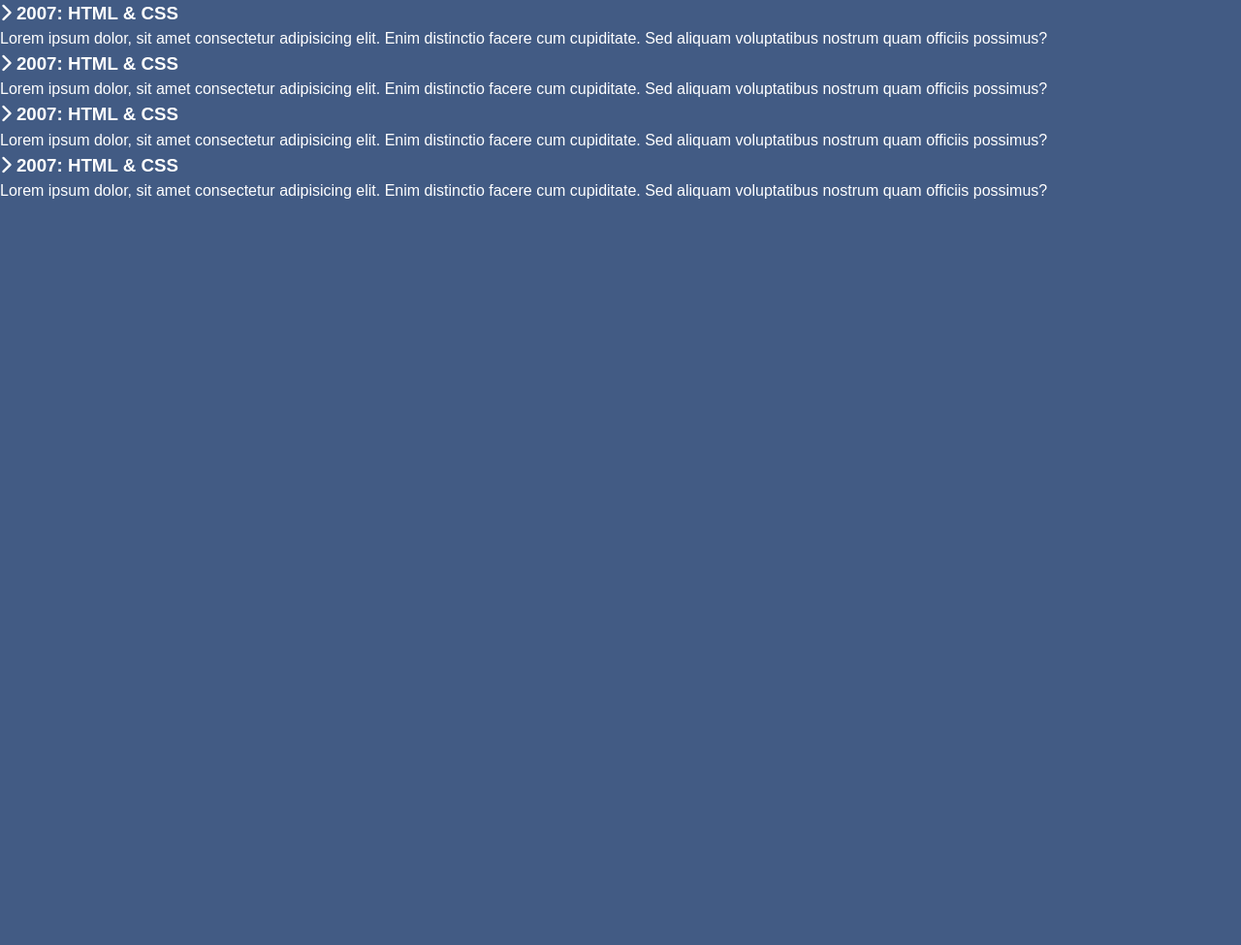
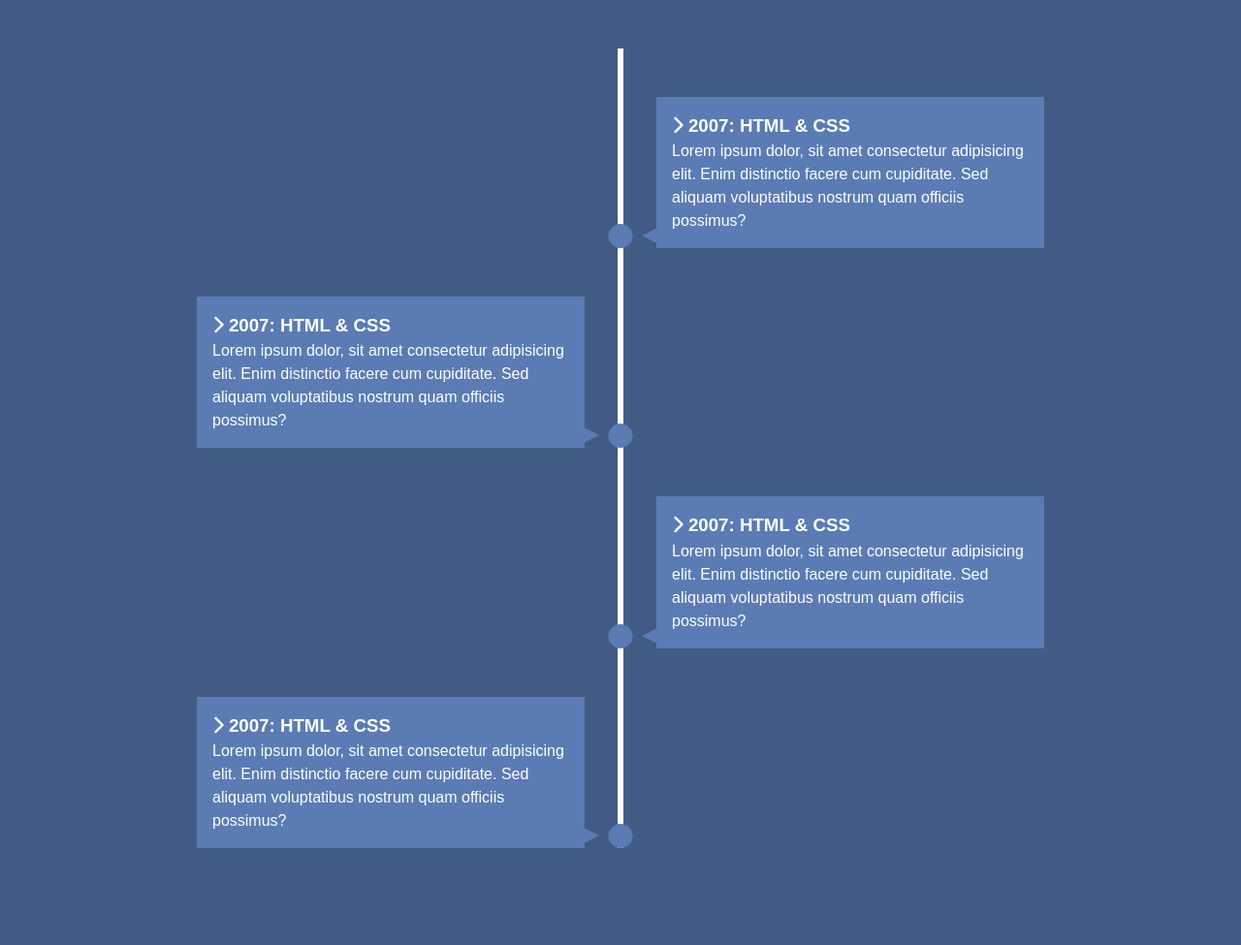
Before and after one commit to winadiw/modern-html-css-course, a PHP site: page / in a window 1280 px wide. Shown: the part 211-1186 px from the top of the page at 97% size. Before the commit the page ends 416 px from the top, so only its background shows below. Run offline with PHP 8.4, Linux system fonts and the light colour scheme; some libraries are stand-ins or nearby versions.

Commit message:
#85 - boxes and arrows

```diff
--- a/knowledge_resume/style.css
+++ b/knowledge_resume/style.css
@@ -32,3 +32,75 @@ body {
 h1 {
   font-size: 2.3rem;
 }
+
+#timeline ul {
+  background: var(--primary-color);
+  padding: 50px 0;
+}
+
+/* Create Line */
+#timeline ul li {
+  list-style: none;
+  position: relative;
+  width: 6px;
+  margin: 0 auto;
+  padding-top: 50px;
+  background: #fff;
+}
+
+/* Boxes */
+#timeline ul li div {
+  position: relative;
+  bottom: 0;
+  width: 400px;
+  padding: 1rem;
+  background: var(--secondary-color);
+  transition: all 0.5s ease-in-out;
+}
+
+/* Right Side */
+#timeline ul li:nth-child(odd) div {
+  left: 40px;
+}
+
+/* Left Side */
+#timeline ul li:nth-child(even) div {
+  left: -434px;
+}
+
+/* Dots */
+#timeline ul li::after {
+  content: '';
+  position: absolute;
+  left: 50%;
+  bottom: 0;
+  width: 25px;
+  height: 25px;
+  background: var(--secondary-color);
+  transform: translateX(-50%);
+  border-radius: 50%;
+  transition: background 0.5s ease-in-out;
+}
+
+/* Arrows Base */
+#timeline div::before {
+  content: '';
+  position: absolute;
+  bottom: 5px;
+  width: 0;
+  height: 0;
+  border-style: solid;
+}
+
+/* Right Side Arrows */
+#timeline ul li:nth-child(odd) div:before {
+  left: -15px;
+  border-width: 8px 16px 8px 0;
+  border-color: transparent var(--secondary-color) transparent transparent;
+}
+
+#timeline ul li:nth-child(even) div:before {
+  right: -15px;
+  border-width: 8px 0px 8px 16px;
+  border-color: transparent transparent transparent var(--secondary-color);
+}
```
